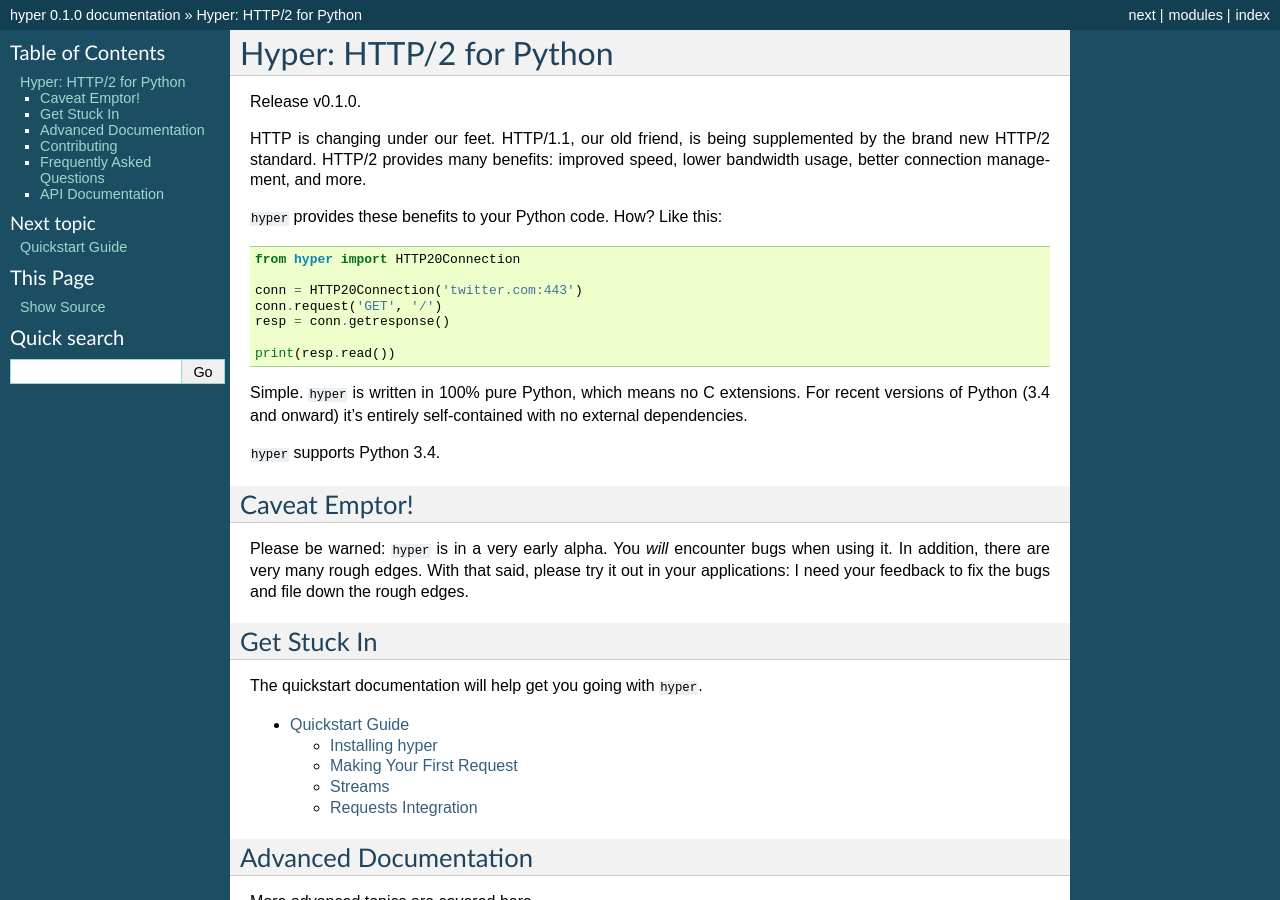
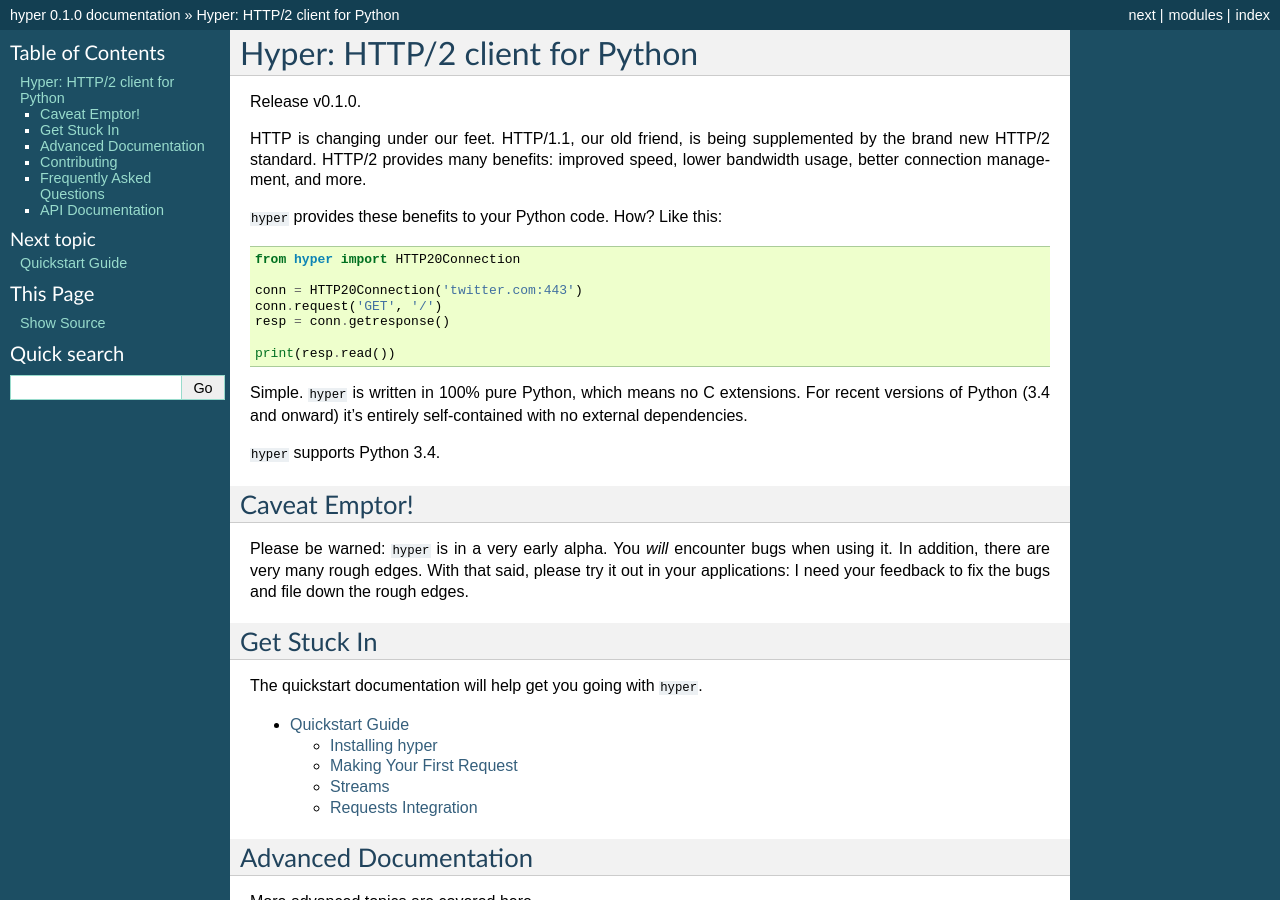
Before and after one commit to python-hyper/hyper, a Sphinx documentation site: the page built from docs/source/index.rst, in a window 1280 px wide and 900 px high. Built offline with Sphinx 7.4.7, drawn with Linux system fonts in a browser that asks for light colours; some of the changed text lies outside the part shown.

```diff
--- a/README.rst
+++ b/README.rst
@@ -1,6 +1,6 @@
-========================
-Hyper: HTTP/2 for Python
-========================
+===============================
+Hyper: HTTP/2 client for Python
+===============================
 
 .. image:: https://travis-ci.org/Lukasa/hyper.png?branch=master
     :target: https://travis-ci.org/Lukasa/hyper
--- a/docs/source/index.rst
+++ b/docs/source/index.rst
@@ -3,8 +3,8 @@
    You can adapt this file completely to your liking, but it should at least
    contain the root `toctree` directive.
 
-Hyper: HTTP/2 for Python
-========================
+Hyper: HTTP/2 client for Python
+===============================
 
 Release v\ |version|.
 
--- a/setup.py
+++ b/setup.py
@@ -38,7 +38,7 @@ packages = ['hyper', 'hyper.http20']
 setup(
     name='hyper',
     version=version,
-    description='HTTP/2 for Python',
+    description='HTTP/2 client for Python',
     long_description=open('README.rst').read() + '\n\n' + open('HISTORY.rst').read(),
     author='Cory Benfield',
     author_email='cory@lukasa.co.uk',
```
